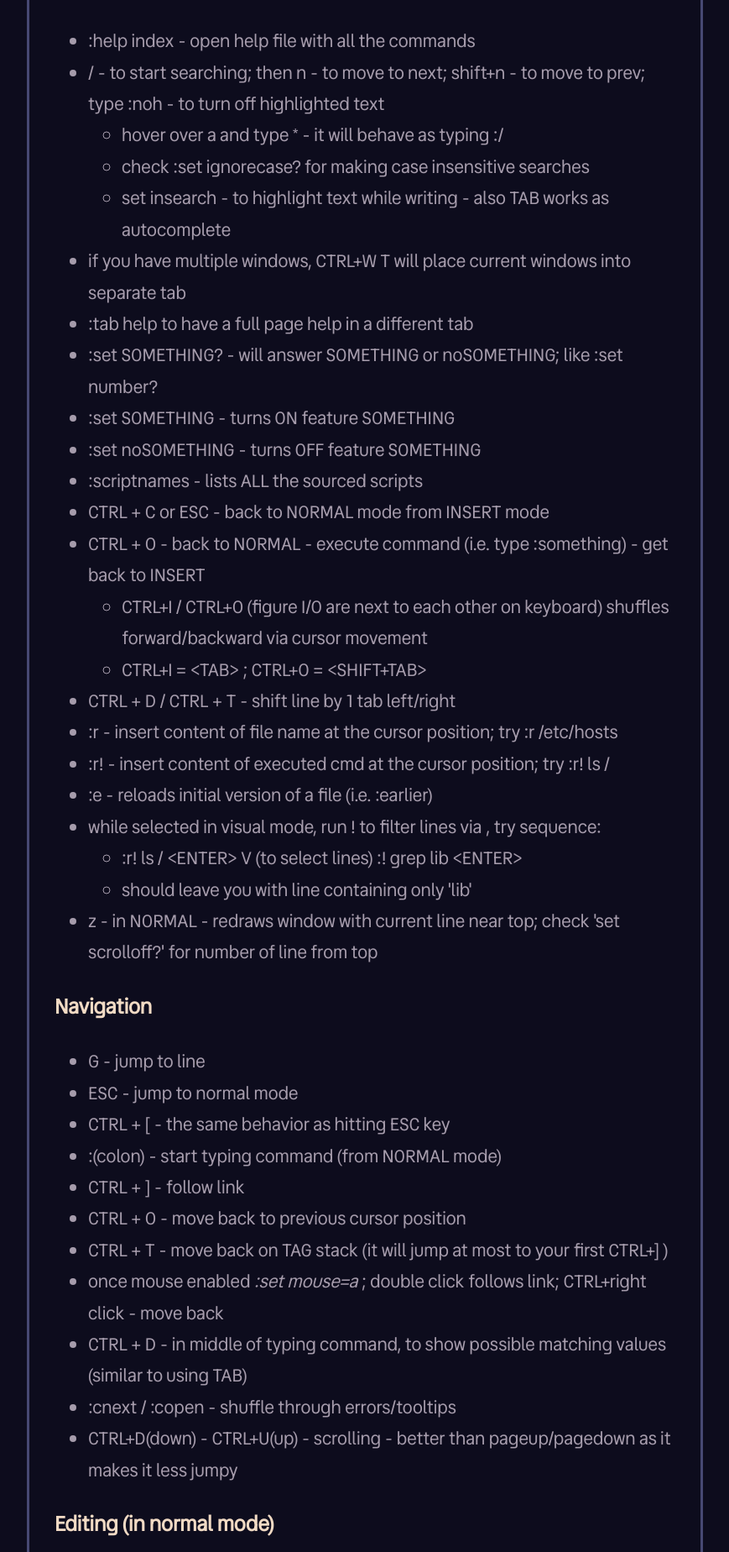
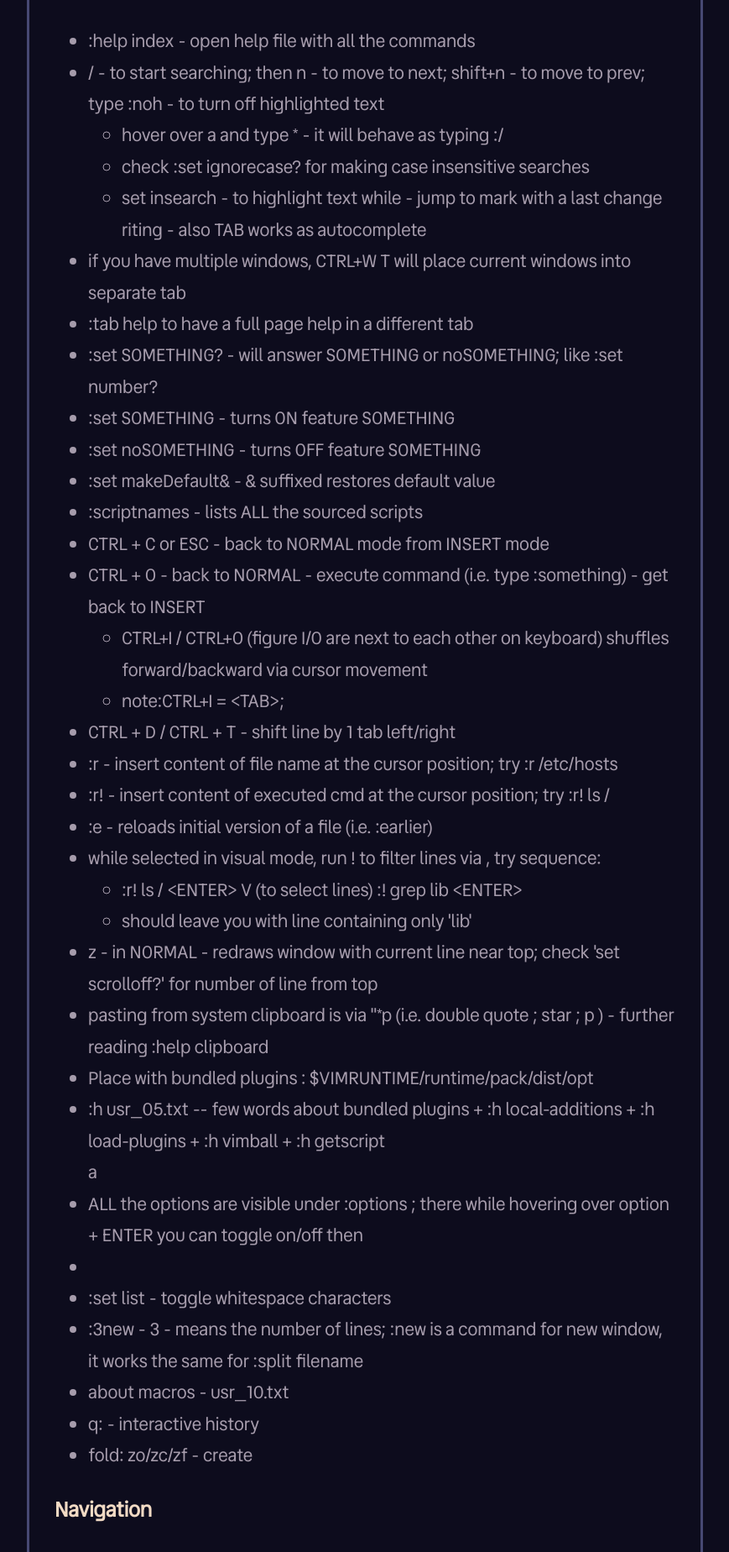
Before and after one commit to macvek/macvek.github.io, a PHP site: page /vim-all-conventions.html in a window 1280 px wide. Shown: the part 601-2449 px from the top of the page at 84% size, without its empty margins (205-1074 px from the left). Run offline with PHP 8.4, Linux system fonts and the light colour scheme.

Commit message:
Sync commit with my wip notes done during reading usr_XXX manual pages

```diff
--- a/vim-all-conventions.html
+++ b/vim-all-conventions.html
@@ -33,19 +33,20 @@ gather them all into a single place.
 <ul>
 <li>hover over a <word> and type * - it will behave as typing :/<word>
 <li>check :set ignorecase? for making case insensitive searches</li>
-<li>set insearch - to highlight text while writing - also TAB works as autocomplete</li>
+<li>set insearch - to highlight text while  - jump to mark with a last change</li>riting - also TAB works as autocomplete</li>
 </ul>
 <li>if you have multiple windows, <span class="code-key">CTRL+W T</span> will place current windows into separate tab</li>
 <li><span class="code-cmd">:tab help</span> to have a full page help in a different tab</li>
 <li>:set SOMETHING? - will answer SOMETHING or noSOMETHING; like :set number?</li>
 <li>:set SOMETHING - turns ON feature SOMETHING</li>
 <li>:set noSOMETHING - turns OFF feature SOMETHING</li>
+<li>:set makeDefault&amp; - &amp; suffixed restores default value</li>
 <li>:scriptnames - lists ALL the sourced scripts</li>
 <li>CTRL + C or ESC - back to NORMAL mode from INSERT mode</li>
 <li>CTRL + O - back to NORMAL - execute command (i.e. type :something) - get back to INSERT</li>
 <ul>
   <li>CTRL+I / CTRL+O (figure I/O are next to each other on keyboard) shuffles forward/backward via cursor movement</li>
-  <li>CTRL+I = &lt;TAB&gt; ; CTRL+O = &lt;SHIFT+TAB&gt;
+  <li>note:CTRL+I = &lt;TAB&gt;;
 </ul>
 <li>CTRL + D / CTRL + T - shift line by 1 tab left/right</li>
 <li>:r <filename> - insert content of file name at the cursor position; try <span class="code-cmd">:r /etc/hosts</span> </li>
@@ -58,6 +59,15 @@ gather them all into a single place.
   </ul>
 </li>
 <li>z<ENTER> - in NORMAL - redraws window with current line near top; check 'set scrolloff?' for number of line from top</li>
+<li>pasting from system clipboard is via "*p (i.e. double quote ; star ; p ) - further reading :help clipboard</li>
+<li>Place with bundled plugins : $VIMRUNTIME/runtime/pack/dist/opt </li>
+<li>:h usr_05.txt -- few words about bundled plugins + :h local-additions + :h load-plugins + :h vimball + :h getscript</li>a
+<li>ALL the options are visible under :options ; there while hovering over option + ENTER you can toggle on/off then<li>
+<li>:set list - toggle whitespace characters</li>
+<li>:3new - 3 - means the number of lines; :new is a command for new window, it works the same for :split filename</li>
+<li>about macros - usr_10.txt</li>
+<li>q: - interactive history</li>
+<li>fold: zo/zc/zf - create</li>
 </ul>
 
 <h3>Navigation</h3>
@@ -68,11 +78,17 @@ gather them all into a single place.
 <li>:(colon) - start typing command (from NORMAL mode)</li>
 <li>CTRL + ] - follow link</li>
 <li>CTRL + O - move back to previous cursor position</li>
-<li>CTRL + T - move back on TAG stack (it will jump at most to your first CTRL+] )</li>
+<li>CTRL + T - move back on TAG stack (it will jump at most to your first CTRL+] ), check tags stack using :tags</li>
 <li>once mouse enabled <i>:set mouse=a</i> ; double click follows link; CTRL+right click - move back</li>
 <li>CTRL + D - in middle of typing command, to show possible matching values (similar to using TAB)</li>
 <li>:cnext / :copen - shuffle through errors/tooltips</li>
 <li>CTRL+D(down) - CTRL+U(up) - scrolling - better than pageup/pagedown as it makes it less jumpy</li>
+<li>in NORMAL mode - m&lt;letter&gt; sets mark; jump to mark is by `&lt;letter&gt;</li>
+<li>upper-case letters are global marks working across files</li>
+<li>`. - jump to mark with a last change</li>
+<li>:noremap ; :unmap; <Nop> - noremap, will not use values as aliases; unmap - clears; <Nop> is for empty op</li>
+<li>:command - list all the commands</li>
+<li>An autocommand is a command that is executed automatically in response to some event</li>
 </ul>
 
 <h3>Editing (in normal mode)</h3>
@@ -111,6 +127,8 @@ gather them all into a single place.
 <ul>
 <li>VIMRUNTIME - path to a folder with all initial scripts with defaults</li>
 <li>VIMINIT - value is a first command executed by vim - like 'source PATH.TO.VIM.RC</li>
+<li>VIM - the path to a 'global' vim dir where vimrc can be stored</li>
+<li>note: there are also env variables $MYVIMDIR and $MYVIMRC, but these are created inside already loaded vim during its config discovery, see :help starting.txt</li>
 </ul>
 
 <h3>Files</h3>
@@ -122,6 +140,7 @@ gather them all into a single place.
 <h3>Commands/names</h3>
 <ul>
 <li>:source - it includes content of a file and execute every command as if they were typed manually</li>
+<li>:packadd! - loads plugin
 </ul>
 
 <h3>Help related</h3>
```
Also changed, not shown: vim-all-conventions.art.php (+12 -3 lines), vim-getting-into-source-code.html (+5 -2 lines).
